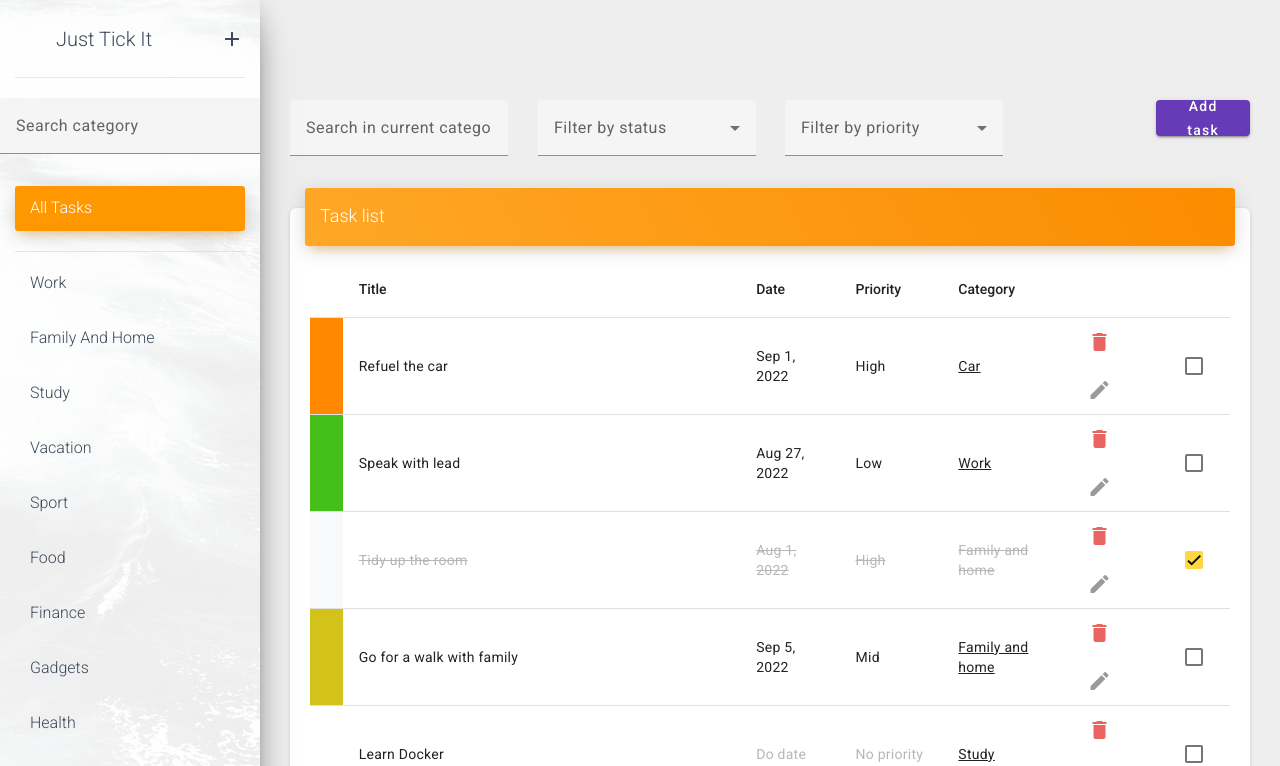
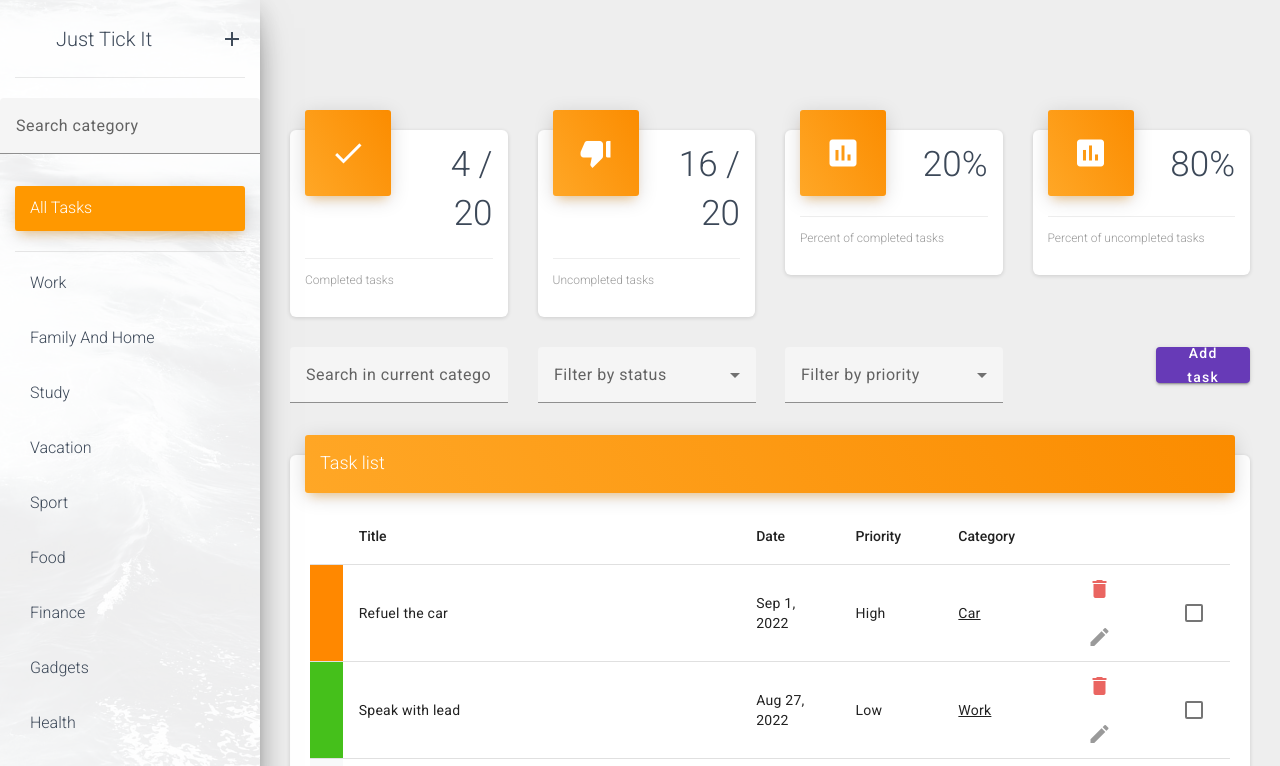
Before and after one commit to Vitaliistf/JustTickIt, an Angular app in the folder frontend/: page / in a window 1280 px wide. Shown: the top 766 px of the page. Built offline with nearby package versions, Linux system fonts and the light colour scheme.

Commit message:
Added statistics cards

```diff
--- a/frontend/src/app/app.component.html
+++ b/frontend/src/app/app.component.html
@@ -17,7 +17,11 @@
         <div class="content">
             <div class="container-fluid">
 
-                <app-statistics></app-statistics>
+                <app-statistics
+                        [totalTasksInCategory]="totalTasksCountInCategory"
+                        [completedTasksInCategory]="completedCountInCategory"
+                        [uncompletedTasksInCategory]="uncompletedCountInCategory">
+                </app-statistics>
 
                 <div class="row">
                     <div class="col-12">
--- a/frontend/src/app/app.component.ts
+++ b/frontend/src/app/app.component.ts
@@ -3,6 +3,7 @@ import { Task } from './models/task';
 import {DataService} from "./services/data.service";
 import {Category} from "./models/category";
 import {Priority} from "./models/priority";
+import {zip} from "rxjs";
 
 @Component({
   selector: 'app-root',
@@ -28,6 +29,11 @@ export class AppComponent implements OnInit{
 
   searchCategoryText: string | null = '';
 
+  totalTasksCountInCategory!: number;
+  completedCountInCategory!: number;
+  uncompletedCountInCategory!: number;
+  uncompletedTotalTasksCount!: number;
+
   constructor(private dataService: DataService) {
   }
 
@@ -44,18 +50,18 @@ export class AppComponent implements OnInit{
 
   onSelectCategory(category: Category | null) {
     this.selectedCategory = category;
-    this.updateTasks()
+    this.updateTasksAndStats()
   }
 
   onUpdateTask(task: Task) {
     this.dataService.updateTask(task).subscribe(() => {
-      this.updateTasks();
+      this.updateTasksAndStats();
     })
   }
 
   onDeleteTask(task: Task) {
     this.dataService.deleteTask(task).subscribe(() => {
-      this.updateTasks();
+      this.updateTasksAndStats();
     })
   }
 
@@ -101,7 +107,7 @@ export class AppComponent implements OnInit{
 
   onAddTask(task: Task) {
     this.dataService.addTask(task).subscribe(
-      () => this.updateTasks()
+      () => this.updateTasksAndStats()
     );
   }
 
@@ -124,4 +130,23 @@ export class AppComponent implements OnInit{
         categories => this.categories = categories
     );
   }
+
+  private updateTasksAndStats() {
+    this.updateTasks();
+    this.updateStats();
+  }
+
+  private updateStats() {
+    zip(
+        this.dataService.getTotalCountInCategory(this.selectedCategory),
+        this.dataService.getCompletedCountInCategory(this.selectedCategory),
+        this.dataService.getUncompletedCountInCategory(this.selectedCategory),
+        this.dataService.getUncompletedTotalCount()).subscribe( array => {
+          this.totalTasksCountInCategory = array[0];
+          this.completedCountInCategory = array[1];
+          this.uncompletedCountInCategory = array[2];
+          this.uncompletedTotalTasksCount = array[3];
+        }
+    )
+  }
 }
--- a/frontend/src/app/app.module.ts
+++ b/frontend/src/app/app.module.ts
@@ -25,6 +25,7 @@ import { EditCategoryDialogComponent } from './dialog/edit-category-dialog/edit-
 import { FooterComponent } from './components/footer/footer.component';
 import { HeaderComponent } from './components/header/header.component';
 import { StatisticsComponent } from './components/statistics/statistics.component';
+import { StatCardComponent } from './components/statistics/stat-card/stat-card.component';
 
 @NgModule({
   declarations: [
@@ -37,7 +38,8 @@ import { StatisticsComponent } from './components/statistics/statistics.componen
     EditCategoryDialogComponent,
     FooterComponent,
     HeaderComponent,
-    StatisticsComponent
+    StatisticsComponent,
+    StatCardComponent
   ],
   imports: [
     BrowserModule,
--- /dev/null
+++ b/frontend/src/app/components/statistics/stat-card/stat-card.component.css
@@ -0,0 +1,8 @@
+.card-title {
+    font-size: 35px;
+}
+
+stat-card-title {
+    margin-bottom: 0;
+    font-size: 16px;
+}
--- /dev/null
+++ b/frontend/src/app/components/statistics/stat-card/stat-card.component.html
@@ -0,0 +1,14 @@
+<div class="card card-stats">
+    <div class="card-header card-header-warning card-header-icon">
+        <div class="card-icon">
+            <i class="material-icons">{{iconName}}</i>
+        </div>
+        <p class="card-category"></p>
+        <h3 class="card-title">{{count}} <span *ngIf="countTotal"> / {{countTotal}}</span></h3>
+    </div>
+    <div class="card-footer">
+        <div class="stats">
+            <p class="stat-card-title">{{title}}</p>
+        </div>
+    </div>
+</div>
--- /dev/null
+++ b/frontend/src/app/components/statistics/stat-card/stat-card.component.ts
@@ -0,0 +1,25 @@
+import {Component, Input, OnInit} from '@angular/core';
+
+@Component({
+  selector: 'app-stat-card',
+  templateUrl: './stat-card.component.html',
+  styleUrls: ['./stat-card.component.css']
+})
+export class StatCardComponent implements OnInit {
+
+  @Input()
+  iconName!: string;
+
+  @Input()
+  count: any;
+
+  @Input()
+  countTotal: any;
+
+  @Input()
+  title!: string;
+
+  ngOnInit(): void {
+  }
+
+}
--- a/frontend/src/app/components/statistics/statistics.component.html
+++ b/frontend/src/app/components/statistics/statistics.component.html
@@ -0,0 +1,29 @@
+<div>
+    <div class="row">
+        <app-stat-card class="col-lg-3 col-md-6 col-sm-6"
+                       title="Completed tasks"
+                       iconName="done"
+                       [count]="completedTasksInCategory"
+                       [countTotal]="totalTasksInCategory"
+        ></app-stat-card>
+
+        <app-stat-card class="col-lg-3 col-md-6 col-sm-6"
+                       title="Uncompleted tasks"
+                       iconName="thumb_down_alt"
+                       [count]="uncompletedTasksInCategory"
+                       [countTotal]="totalTasksInCategory"
+        ></app-stat-card>
+
+        <app-stat-card class="col-lg-3 col-md-6 col-sm-6"
+                       title="Percent of completed tasks"
+                       iconName="poll"
+                       [count]="completedTasksInCategory ? (completedTasksInCategory/totalTasksInCategory | percent) : '0 %'"
+        ></app-stat-card>
+
+        <app-stat-card class="col-lg-3 col-md-6 col-sm-6"
+                       title="Percent of uncompleted tasks"
+                       iconName="poll"
+                       [count]="uncompletedTasksInCategory ? (uncompletedTasksInCategory/totalTasksInCategory | percent) : '0 %'"
+        ></app-stat-card>
+    </div>
+</div>
--- a/frontend/src/app/components/statistics/statistics.component.ts
+++ b/frontend/src/app/components/statistics/statistics.component.ts
@@ -1,10 +1,22 @@
-import { Component } from '@angular/core';
+import {Component, Input, OnInit} from '@angular/core';
 
 @Component({
   selector: 'app-statistics',
   templateUrl: './statistics.component.html',
   styleUrls: ['./statistics.component.css']
 })
-export class StatisticsComponent {
+export class StatisticsComponent implements OnInit {
+
+  ngOnInit(): void {
+  }
+
+  @Input()
+  totalTasksInCategory!: number;
+
+  @Input()
+  completedTasksInCategory!: number;
+
+  @Input()
+  uncompletedTasksInCategory!: number;
 
 }
--- a/frontend/src/app/data/dao/impl/task.dao.impl.ts
+++ b/frontend/src/app/data/dao/impl/task.dao.impl.ts
@@ -39,24 +39,20 @@ export class TaskDaoImpl implements TaskDao {
     return of(TestData.tasks);
   }
 
-  getCompletedCountInCategory(category: Category): Observable<number> {
-    // @ts-ignore
-    return undefined;
+  getCompletedCountInCategory(category: Category | null): Observable<number> {
+    return of(this.searchTasks(category, null, true, null).length);
   }
 
   getTotalCount(): Observable<number> {
-    // @ts-ignore
-    return undefined;
+    return of(TestData.length);
   }
 
-  getTotalCountInCategory(category: Category): Observable<number> {
-    // @ts-ignore
-    return undefined;
+  getTotalCountInCategory(category: Category | null): Observable<number> {
+    return of(this.searchTasks(category, null, null, null).length);
   }
 
-  getUnCompletedCountInCategory(category: Category): Observable<number> {
-    // @ts-ignore
-    return undefined;
+  getUncompletedCountInCategory(category: Category | null): Observable<number> {
+    return of(this.searchTasks(category, null, false, null).length);
   }
 
   search(category: Category | null, searchText: string | null, status: boolean| null, priority: Priority | null):
--- a/frontend/src/app/data/dao/task.dao.ts
+++ b/frontend/src/app/data/dao/task.dao.ts
@@ -9,11 +9,11 @@ export interface TaskDao extends AbstractDao<Task> {
   search(category: Category | null, searchText: string | null, status: boolean| null, priority: Priority | null):
     Observable<Task[]>;
 
-  getCompletedCountInCategory(category: Category): Observable<number>;
+  getCompletedCountInCategory(category: Category | null): Observable<number>;
 
-  getUnCompletedCountInCategory(category: Category): Observable<number>;
+  getUncompletedCountInCategory(category: Category | null): Observable<number>;
 
-  getTotalCountInCategory(category: Category): Observable<number>;
+  getTotalCountInCategory(category: Category | null): Observable<number>;
 
   getTotalCount(): Observable<number>;
 
--- a/frontend/src/app/services/data.service.ts
+++ b/frontend/src/app/services/data.service.ts
@@ -69,4 +69,20 @@ export class DataService {
     deleteCategory(category: Category) {
       return this.categoryDao.delete(category.id);
     }
+
+    getTotalCountInCategory(category: Category | null) {
+        return this.taskDao.getTotalCountInCategory(category);
+    }
+
+    getCompletedCountInCategory(category: Category | null) {
+        return this.taskDao.getCompletedCountInCategory(category);
+    }
+
+    getUncompletedCountInCategory(category: Category | null) {
+        return this.taskDao.getUncompletedCountInCategory(category);
+    }
+
+    getUncompletedTotalCount() {
+        return this.taskDao.getUncompletedCountInCategory(null);
+    }
 }
```
